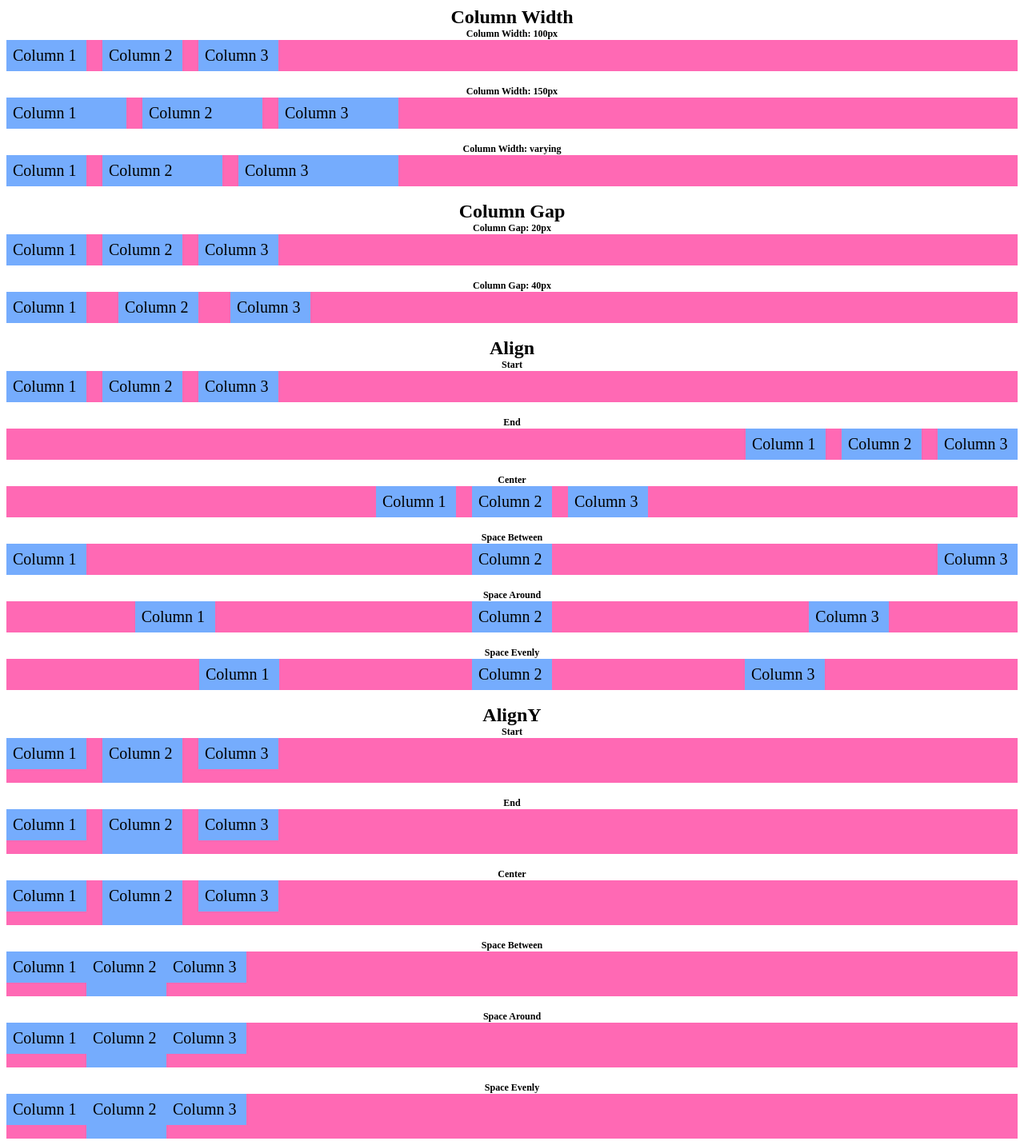
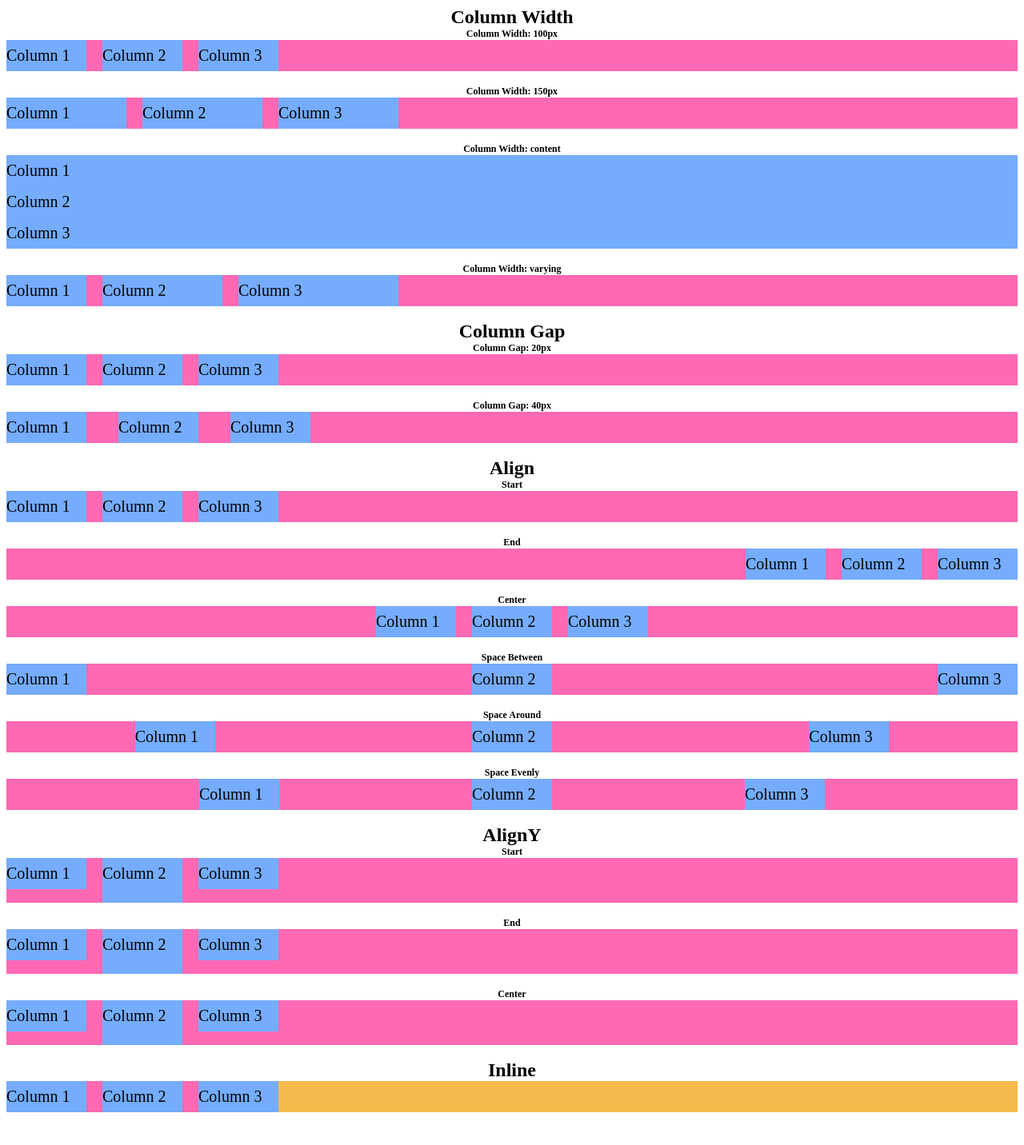
Before and after one commit to kuldeepkeshwar/column-layout-component, a React (Create React App) app: page / in a window 1280 px wide. Shown: the whole page at 80% size. After the commit the page ends 1399 px from the top, so only its background shows below. Built offline with nearby package versions, Linux system fonts and the light colour scheme.

Commit message:
Update App.js

```diff
--- a/src/App.js
+++ b/src/App.js
@@ -11,7 +11,7 @@ const Card = styled.div`
 const Box = styled.div`
   background: ${({ bg }) => bg || bluish};
   font-size: 20px;
-  padding: 8px;
+  padding: 8px 0 8px 0;
   height: ${({ height }) => height || "auto"};
 `;
 const Text = styled.div`
@@ -19,6 +19,26 @@ const Text = styled.div`
   font-weight: bold;
   text-align: center;
 `;
+function InlineExamples() {
+  return (
+    <>
+      <Text size="24">Inline</Text>
+      <Card>
+        <Columns space="20px" inline={true}>
+          <Columns.Column width="100px">
+            <Box>Column 1</Box>
+          </Columns.Column>
+          <Columns.Column width="100px">
+            <Box>Column 2</Box>
+          </Columns.Column>
+          <Columns.Column width="100px">
+            <Box>Column 3</Box>
+          </Columns.Column>
+        </Columns>
+      </Card>
+    </>
+  );
+}
 function AlignYExamples() {
   return (
     <>
@@ -67,54 +87,10 @@ function AlignYExamples() {
           </Columns.Column>
         </Columns>
       </Card>
-      <br />
-      <Text>Space Between</Text>
-      <Card>
-        <Columns alignY="space-between">
-          <Columns.Column width="100px">
-            <Box>Column 1</Box>
-          </Columns.Column>
-          <Columns.Column width="100px">
-            <Box height="40px">Column 2</Box>
-          </Columns.Column>
-          <Columns.Column width="100px">
-            <Box>Column 3</Box>
-          </Columns.Column>
-        </Columns>
-      </Card>
-      <br />
-      <Text>Space Around</Text>
-      <Card>
-        <Columns alignY="space-around">
-          <Columns.Column width="100px">
-            <Box>Column 1</Box>
-          </Columns.Column>
-          <Columns.Column width="100px">
-            <Box height="40px">Column 2</Box>
-          </Columns.Column>
-          <Columns.Column width="100px">
-            <Box>Column 3</Box>
-          </Columns.Column>
-        </Columns>
-      </Card>
-      <br />
-      <Text>Space Evenly</Text>
-      <Card>
-        <Columns alignY="space-evenly">
-          <Columns.Column width="100px">
-            <Box>Column 1</Box>
-          </Columns.Column>
-          <Columns.Column width="100px">
-            <Box height="40px">Column 2</Box>
-          </Columns.Column>
-          <Columns.Column width="100px">
-            <Box>Column 3</Box>
-          </Columns.Column>
-        </Columns>
-      </Card>
     </>
   );
 }
+
 function AlignExamples() {
   return (
     <>
@@ -281,6 +257,21 @@ function ColumnWidthExamples() {
         </Columns>
       </Card>
       <br />
+      <Text>Column Width: content</Text>
+      <Card>
+        <Columns space="20px">
+          <Columns.Column width="content">
+            <Box>Column 1</Box>
+          </Columns.Column>
+          <Columns.Column width="content">
+            <Box>Column 2</Box>
+          </Columns.Column>
+          <Columns.Column width="content">
+            <Box>Column 3</Box>
+          </Columns.Column>
+        </Columns>
+      </Card>
+      <br />
       <Text>Column Width: varying</Text>
       <Card>
         <Columns space="20px">
@@ -308,6 +299,8 @@ export default function App() {
       <AlignExamples />
       <br />
       <AlignYExamples />
+      <br />
+      <InlineExamples />
     </>
   );
 }
```
